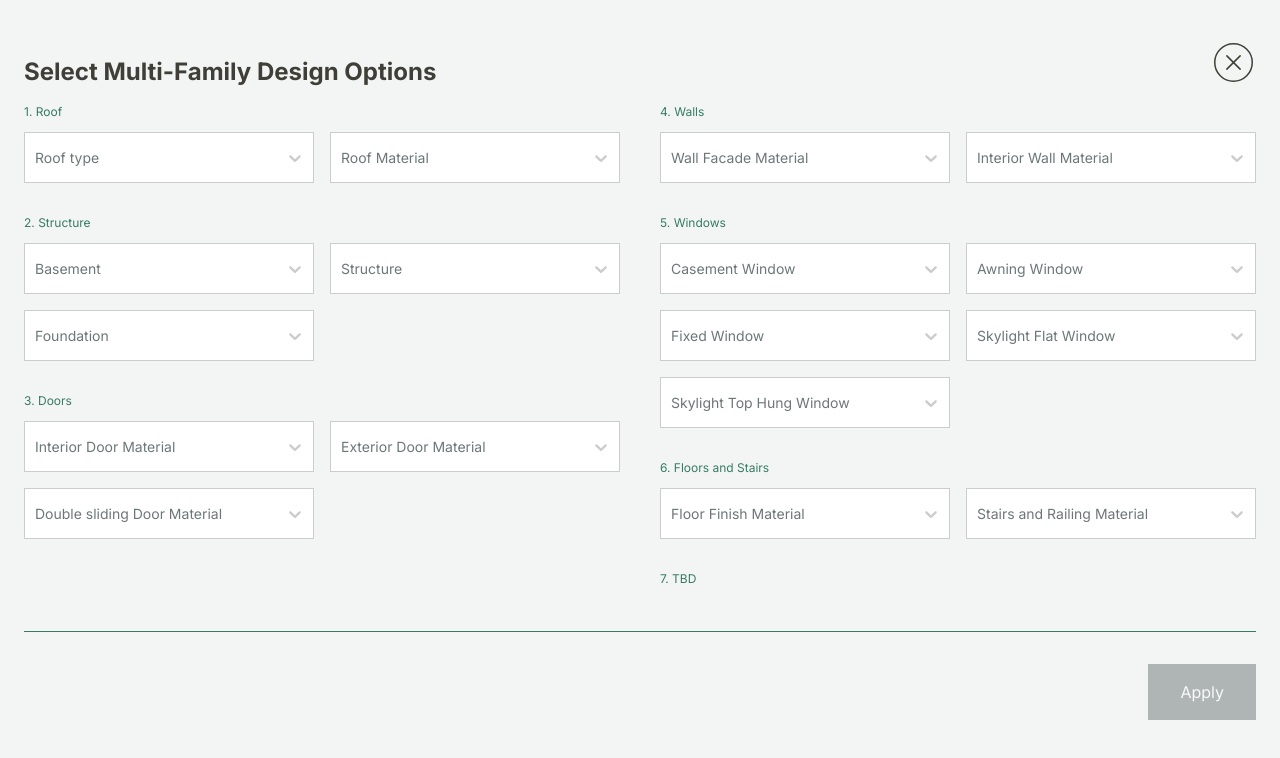
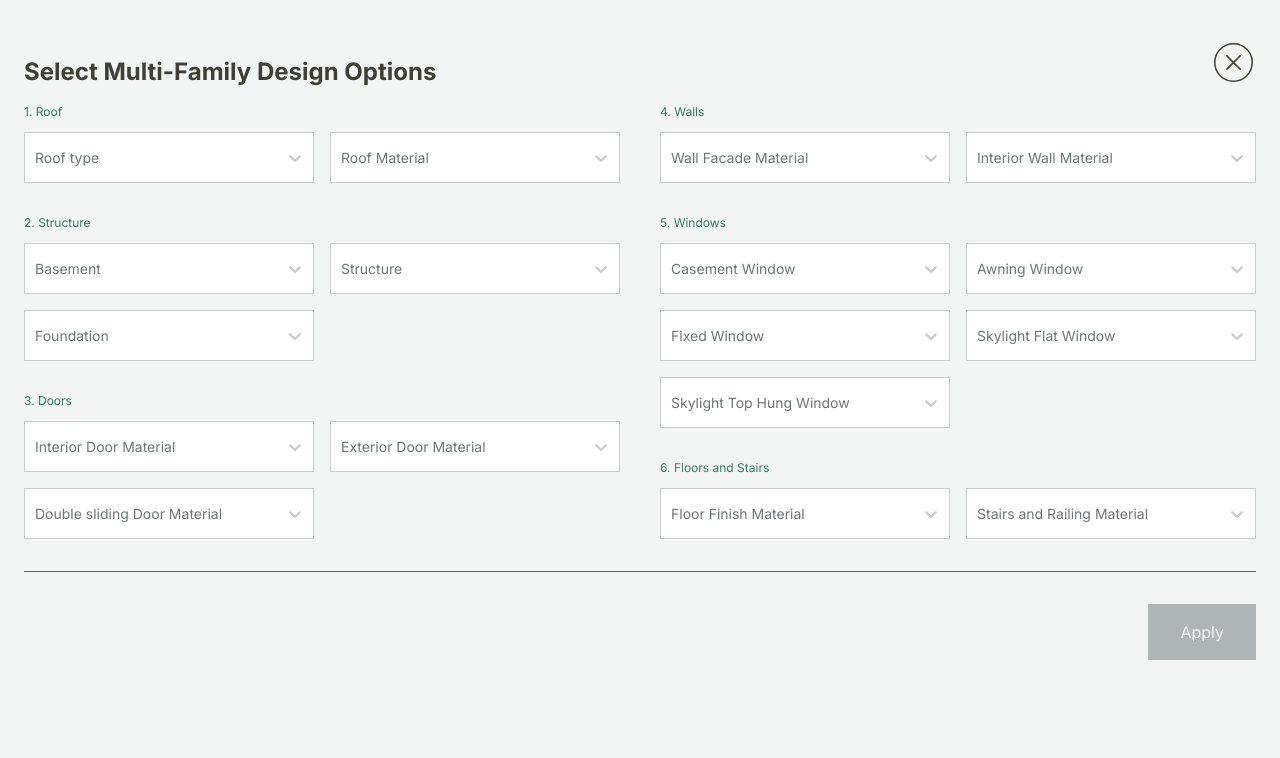
Before and after one commit to evolvingweb/mcgill-data-homebase, a React (Create React App) app: page / in a window 1280 px wide. Shown: the top 758 px of the page. Built offline with nearby package versions, Linux system fonts and the light colour scheme.

Commit message:
Apply filters.

```diff
--- a/src/App.jsx
+++ b/src/App.jsx
@@ -6,10 +6,13 @@ import Button from './components/Button';
 
 function App() {
   const { toggleShowFilters } = React.useContext(AppContext);
+  const onApplyFilters = (newFilters) => {
+    console.log({ newFilters });
+  };
 
   return (
       <div className="App relative">
-        <Filters />
+        <Filters onApply={onApplyFilters} />
         <Button type="button" onClick={toggleShowFilters}>Show Filters</Button>
       </div>
   );
--- a/src/components/Filters.jsx
+++ b/src/components/Filters.jsx
@@ -5,6 +5,7 @@ import _each from 'lodash/each';
 import { AppContext } from 'context/AppContextProvider';
 import filterRawData from 'mock-data/filters.json';
 import parseFilters, { validateFilters } from 'utils/filter.parser';
+import FILTER_CATEGORIES from 'utils/filters.categories';
 import Heading from './common/Heading';
 import classNames from 'classnames';
 import Container from './common/Container';
@@ -12,6 +13,7 @@ import Container from './common/Container';
 import { ReactComponent as CancelIcon } from 'images/cancel.svg';
 import FilterField from './FilterField';
 import Button from './Button';
+import _isFunction from 'lodash/isFunction';
 
 const ROOF_TYPE_KEY = 'Roof type';
 const ROOF_TYPE_VALUE = 'Flat';
@@ -22,7 +24,7 @@ const ROOF_FLAT_EXCLUDED_FIELDS = [
 
 
 
-const Filters = () => {
+const Filters = ({ onApply }) => {
   const filterData = parseFilters(filterRawData);
   const currentDefaultFilter = {};
   _each(filterData, (value, key) => {
@@ -30,7 +32,7 @@ const Filters = () => {
   });
 
   const [currentFilter, setCurrentFilter] = useState(currentDefaultFilter);
-  const [isValidFilter, setIsValidFilter] = useState(false);
+  const [validFilter, setIsValidFilter] = useState(false);
   const { showFilters, toggleShowFilters } = React.useContext(AppContext);
   const isFlatRoofType = currentFilter[ROOF_TYPE_KEY] === ROOF_TYPE_VALUE;
 
@@ -45,12 +47,17 @@ const Filters = () => {
     }
     setCurrentFilter(newCurrentFilter);
   };
+  const onApplyFilters = () => {
+    if (validFilter && _isFunction(onApply)) {
+      onApply(validFilter);
+      toggleShowFilters();
+    }
+  };
 
   useEffect(() => {
-    console.log(currentFilter);
-    const validFilter = validateFilters(filterRawData, currentFilter);
-    if (validFilter !== isValidFilter) {
-      setIsValidFilter(validFilter);
+    const isValidFilter = validateFilters(filterRawData, currentFilter);
+    if (isValidFilter !== validFilter) {
+      setIsValidFilter(isValidFilter);
     }
     /* eslint-disable-next-line */
   }, [currentFilter, setIsValidFilter]);
@@ -91,10 +98,13 @@ const Filters = () => {
                     <div className="grid grid-cols-1 gap-8" key={index}>
                       {
                         _map(columnData, columnItem => {
-                          const { title, filters } = columnItem;
+                          const { key, title, filters, disabled = false, } = columnItem;
+                          if (disabled) {
+                            return null;
+                          }
                           return (
                               <div key={title}>
-                                <p className="text-xs text-rain-forest">{title}</p>
+                                <p className="text-xs text-rain-forest">{key}. {title}</p>
                                 <div className="grid grid-cols-1 sm:grid-cols-2 gap-4 mt-3">
                                   {
                                     _map(filters, filter => {
@@ -126,7 +136,7 @@ const Filters = () => {
             }
           </div>
           <div className="mt-8 pt-8 border-t border-rain-forest text-right">
-            <Button onClick={toggleShowFilters} disabled={!isValidFilter}>Apply</Button>
+            <Button onClick={onApplyFilters} disabled={!validFilter}>Apply</Button>
           </div>
         </Container>
       </section>
@@ -134,68 +144,3 @@ const Filters = () => {
 };
 
 export default Filters;
-
-const FILTER_CATEGORIES = [
-  [
-    {
-      title: '1. Roof',
-      filters: [
-        'Roof type',
-        'Roof Material',
-      ],
-    },
-    {
-      title: '2. Structure',
-      filters: [
-        'Basement',
-        'Structure',
-        'Foundation',
-      ],
-    },
-    {
-      title: '3. Doors',
-      filters: [
-        'Interior Door Material',
-        'Exterior Door Material',
-        'Double sliding Door Material',
-      ],
-    },
-  ],
-  [
-    {
-      title: '4. Walls',
-      filters: [
-        'Wall Facade Material',
-        'Interior Wall Material',
-      ],
-    },
-    {
-      title: '5. Windows',
-      filters: [
-        'Casement Window',
-        'Awning Window',
-        'Fixed Window',
-        'Skylight Flat Window',
-        'Skylight Top Hung Window',
-        'Fenster Window',
-        'Dormer Window',
-        'Light Dome',
-        'Solarium',
-      ],
-    },
-    {
-      title: '6. Floors and Stairs',
-      filters: [
-        'Floor Finish Material',
-        'Stairs and Railing Material',
-      ],
-    },
-    {
-      title: '7. TBD',
-      filters: [
-        'Porch',
-        'Balcony',
-      ],
-    },
-  ]
-];
--- a/src/utils/filter.parser.js
+++ b/src/utils/filter.parser.js
@@ -49,15 +49,19 @@ const parseFilters = (rawFilters) => {
   return [];
 };
 
+/**
+ * Validate each filter in order to know if it fits with any record in the raw filter data.
+ * @param rawFilters
+ * @param filters
+ * @returns {*}
+ */
 export const validateFilters = (rawFilters, filters) => {
-  const validFilter = _find(rawFilters, (filter) => {
+  return _find(rawFilters, (filter) => {
     return _every(filters, (value, key) => {
       const valueInFilter = filter[key];
       return valueInFilter === value;
     })
   });
-
-  return !!validFilter;
 };
 
 export default parseFilters;
--- /dev/null
+++ b/src/utils/filters.categories.js
@@ -0,0 +1,74 @@
+const FILTER_CATEGORIES = [
+  [
+    {
+      key: '1',
+      title: 'Roof',
+      filters: [
+        'Roof type',
+        'Roof Material',
+      ],
+    },
+    {
+      key: '2',
+      title: 'Structure',
+      filters: [
+        'Basement',
+        'Structure',
+        'Foundation',
+      ],
+    },
+    {
+      key: '3',
+      title: 'Doors',
+      filters: [
+        'Interior Door Material',
+        'Exterior Door Material',
+        'Double sliding Door Material',
+      ],
+    },
+  ],
+  [
+    {
+      key: '4',
+      title: 'Walls',
+      filters: [
+        'Wall Facade Material',
+        'Interior Wall Material',
+      ],
+    },
+    {
+      key: '5',
+      title: 'Windows',
+      filters: [
+        'Casement Window',
+        'Awning Window',
+        'Fixed Window',
+        'Skylight Flat Window',
+        'Skylight Top Hung Window',
+        'Fenster Window',
+        'Dormer Window',
+        'Light Dome',
+        'Solarium',
+      ],
+    },
+    {
+      key: '6',
+      title: 'Floors and Stairs',
+      filters: [
+        'Floor Finish Material',
+        'Stairs and Railing Material',
+      ],
+    },
+    {
+      key: '7',
+      title: 'TBD',
+      disabled: true,
+      filters: [
+        'Porch',
+        'Balcony',
+      ],
+    },
+  ]
+];
+
+export default FILTER_CATEGORIES;
```
